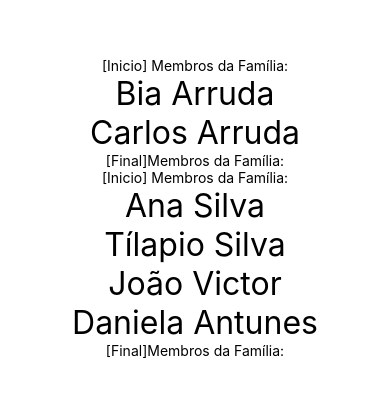
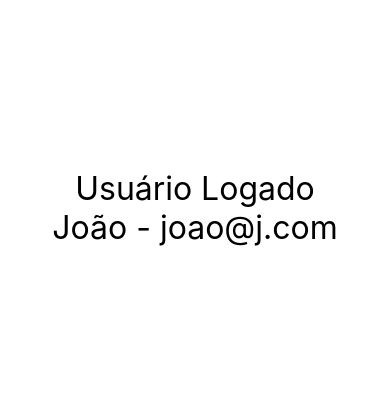
Before and after one commit to jvictordev7/Curso-React-Native, a React Native app in the folder exercicios/: screen / in a window 390 px wide. Shown: the part 214-610 px from the top of the page. Built offline with nearby package versions, Linux system fonts and the light colour scheme.

Commit message:
Renderização Condicional 02

```diff
--- a/exercicios/src/App.js
+++ b/exercicios/src/App.js
@@ -2,8 +2,9 @@ import React from "react"
 import { StyleSheet, SafeAreaView } from 'react-native'
 
 
-import Familia from "./components/relacao/Familia"
-import Membro from "./components/relacao/Membro"
+import UsuarioLogado from "./components/UsuarioLogado"
+//import Familia from "./components/relacao/Familia"
+//import Membro from "./components/relacao/Membro"
 //import Parimpar from "./components/Parimpar"
 //import Diferenciar from "./components/contador/Diferenciar"
 //import ContadorV2 from "./components/contador/ContadorV2";
@@ -20,6 +21,14 @@ import Membro from "./components/relacao/Membro"
 export default () => (
   <SafeAreaView style={style.App}>
 
+    <UsuarioLogado usuario={  {nome: 'João', email: 'joao@j.com' }  } />
+    <UsuarioLogado usuario={  {nome: 'Pedro' }  } />
+    <UsuarioLogado usuario={  {email: 'joao@j.com' }  } />
+    <UsuarioLogado usuario={null} />
+    <UsuarioLogado usuario={{}}   />
+
+
+      {/*
     <Familia>
       <Membro nome="Bia" sobrenome="Arruda" />
       <Membro nome="Carlos" sobrenome="Arruda" />
@@ -30,8 +39,6 @@ export default () => (
       <Membro nome="João" sobrenome="Victor" />
       <Membro nome="Daniela" sobrenome="Antunes" />
     </Familia>
-
-      {/*
     <Parimpar num={5}/>
     <Diferenciar  />
       <Botao />
--- /dev/null
+++ b/exercicios/src/components/If.js
@@ -0,0 +1,7 @@
+export default props => {
+    if(props.teste) {
+        return props.children
+    } else {
+        return false
+    }
+}
--- /dev/null
+++ b/exercicios/src/components/UsuarioLogado.js
@@ -0,0 +1,16 @@
+import React from 'react';
+import { Text } from 'react-native';
+import Estilo from './estilo';
+import If from './If';
+
+export default props => {
+    const usuario = props.usuario || {}
+    return (
+        <>
+            <If teste={usuario && usuario.nome && usuario.email}>
+                <Text style={Estilo.txtG}> Usuário Logado </Text>
+                <Text style={Estilo.txtG}> {usuario.nome} - {usuario.email} </Text>
+            </If>
+        </>
+    );
+};
```
